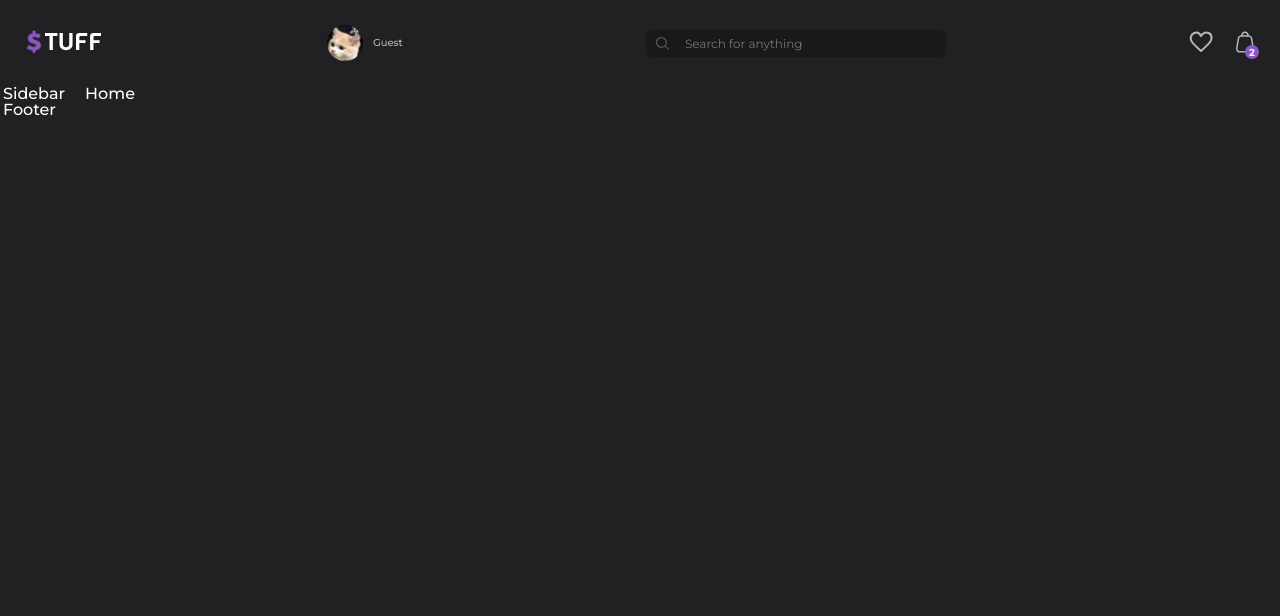
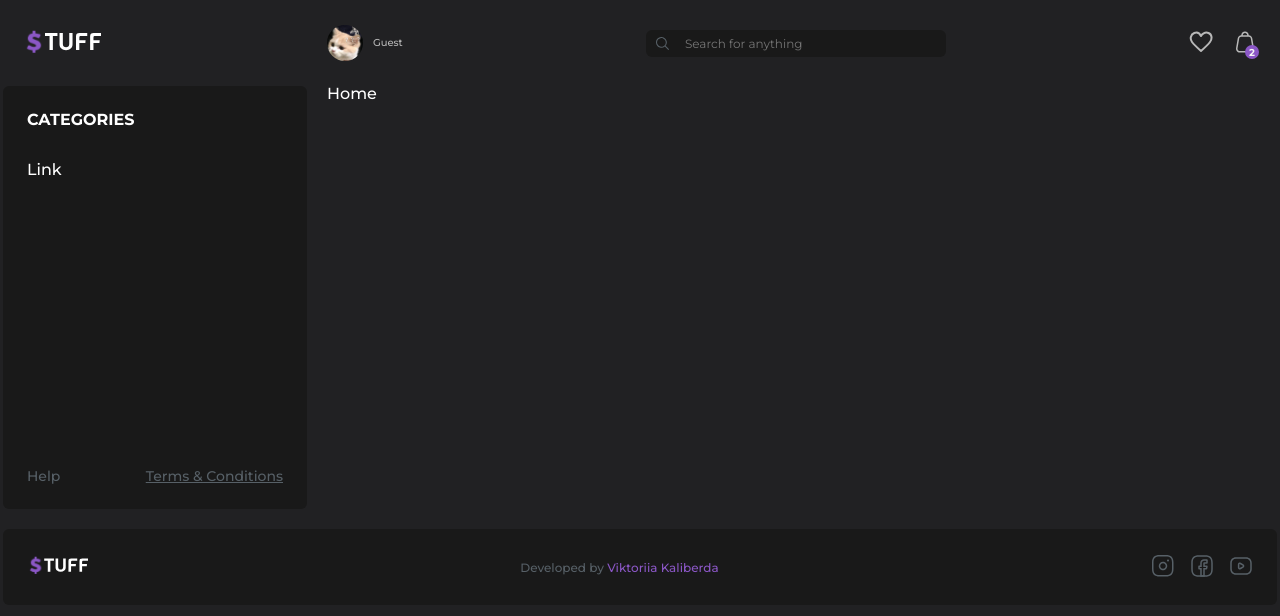
Before and after one commit to kaliberda97/react-redux-store, a React (Create React App) app: page / in a window 1280 px wide. Shown: the top 616 px of the page. Built offline with nearby package versions, Linux system fonts and the light colour scheme; a web font is replaced by a local one.

Commit message:
add components sidebar

```diff
--- a/src/components/Footer/Footer.jsx
+++ b/src/components/Footer/Footer.jsx
@@ -1,10 +1,46 @@
-import React from 'react'
+import React from "react";
+import { Link } from "react-router-dom";
 
-const Footer = () => {
-  return (<div>Footer</div>
-  )
-}
+import styles from "../../styles/Footer.module.css";
+import { ROUTES } from "../../utils/routes";
 
-export default Footer
+import LOGO from "../../images/logo.svg";
 
-{/* остановилась здесь  */}
+const Footer = () => (
+  <section className={styles.footer}>
+    <div className={styles.logo}>
+      <Link to={ROUTES.HOME}>
+        <img src={LOGO} alt="Stuff" />
+      </Link>
+    </div>
+
+    <div className={styles.rights}>
+      Developed by{" "}
+      <a href="https://github.com/kaliberda97" target="_blank" rel="noreferrer">
+        Viktoriia Kaliberda
+      </a>
+    </div>
+
+    <div className={styles.socials}>
+      <a href="https://instagram.com" target="_blank" rel="noreferrer">
+        <svg className="icon">
+          <use xlinkHref={`${process.env.PUBLIC_URL}/sprite.svg#instagram`} />
+        </svg>
+      </a>
+
+      <a href="https://facebook.com" target="_blank" rel="noreferrer">
+        <svg className="icon">
+          <use xlinkHref={`${process.env.PUBLIC_URL}/sprite.svg#facebook`} />
+        </svg>
+      </a>
+
+      <a href="https://youtube.com" target="_blank" rel="noreferrer">
+        <svg className="icon">
+          <use xlinkHref={`${process.env.PUBLIC_URL}/sprite.svg#youtube`} />
+        </svg>
+      </a>
+    </div>
+  </section>
+);
+
+export default Footer;
--- a/src/components/Sidebar/Sidebar.jsx
+++ b/src/components/Sidebar/Sidebar.jsx
@@ -1,7 +1,34 @@
 import React from 'react'
 
+import { NavLink } from "react-router-dom";
+
+import styles from '../../styles/Sidebar.module.css'
+
+
 const Sidebar = () => {
-  return (<div>Sidebar</div>
+  return (
+  <section  className={styles.sidebar}>
+    <div className={styles.title}>CATEGORIES</div>
+    <nav>
+      <ul className={styles.menu}>
+        <li>
+          <NavLink to={'/categories/${1}'}>Link</NavLink>
+        </li>
+      </ul>
+    </nav>
+    <div className={styles.footer}>
+    <a href='/help' target='_blank' className={styles.link}>
+    Help
+    </a>
+    <a
+      href="/terms"
+      target="_blank"
+      className={styles.link}
+      style={{ textDecoration: "underline" }}>
+    Terms & Conditions
+        </a>
+    </div>
+  </section>
   )
 }
 
--- a/src/utils/routes.js
+++ b/src/utils/routes.js
@@ -1,4 +1,5 @@
 export  const ROUTES = {
     HOME: '/',
     CART: '/cart',
+    CATEGORY:'/categories/:id',
 };
```
